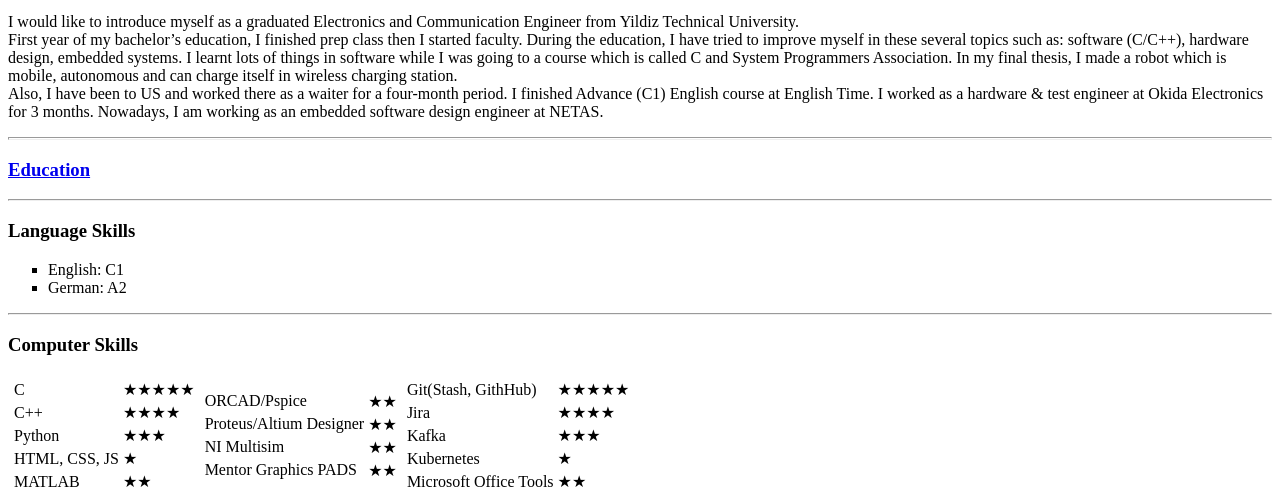
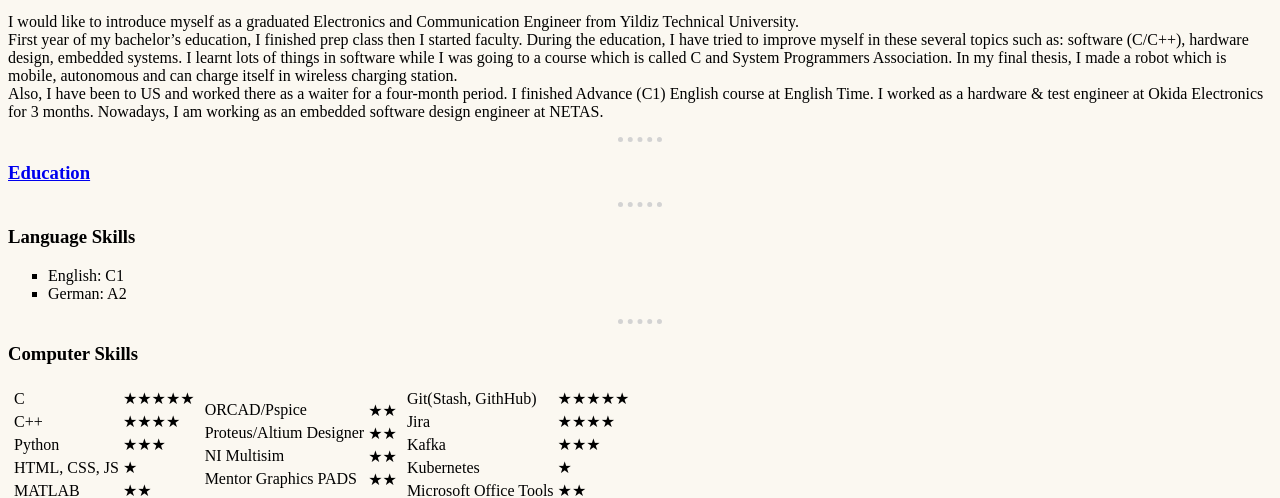
Before and after one commit to atilayeren/CV, a plain HTML site: page index.html in a window 1280 px wide. Shown: the part 307-805 px from the top of the page. Drawn offline with Linux system fonts and the light colour scheme.

Commit message:
a little css

```diff
--- /dev/null
+++ b/css/styles.css
@@ -0,0 +1,13 @@
+body {
+  background-color: #FBF8F1;
+}
+
+hr {
+  border-style: none;
+  border-top-style: dotted;
+  border-width: thick;
+
+  border-color: #D3D3D3;
+
+  width: 3.5%;
+}
--- a/index.html
+++ b/index.html
@@ -4,10 +4,11 @@
 <head>
   <meta charset="utf-8">
   <title>Atilay's Personal Site</title>
+  <link rel="stylesheet" href="css/styles.css">
 
   <table cellspacing="20">
     <td>
-        <img src="images/atilay_eren_serifoglu.JPG" alt="atilay serifoglu image" width="220" height="250">
+        <img src="images/atilay_eren_serifoglu.jpg" alt="atilay serifoglu image" width="220" height="250">
     </td>
 
     <td>
```
Also changed, not shown: contact-me.html (+1 -0 lines), education.html (+1 -0 lines).
